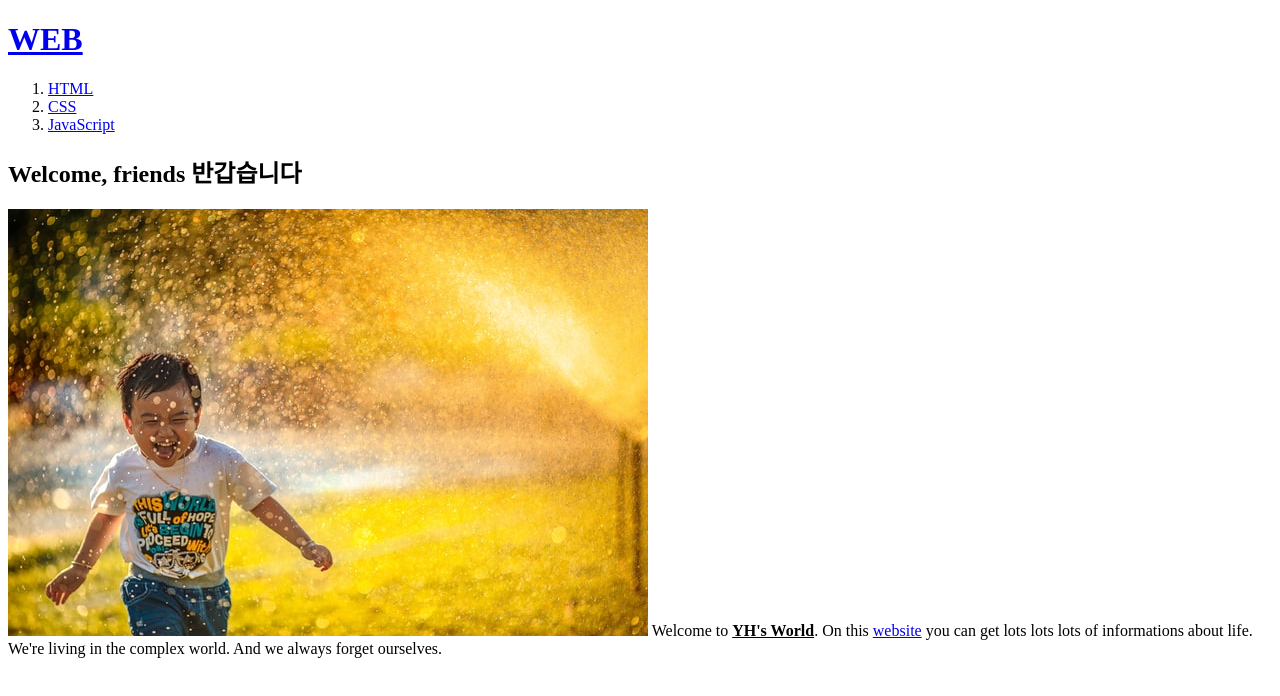
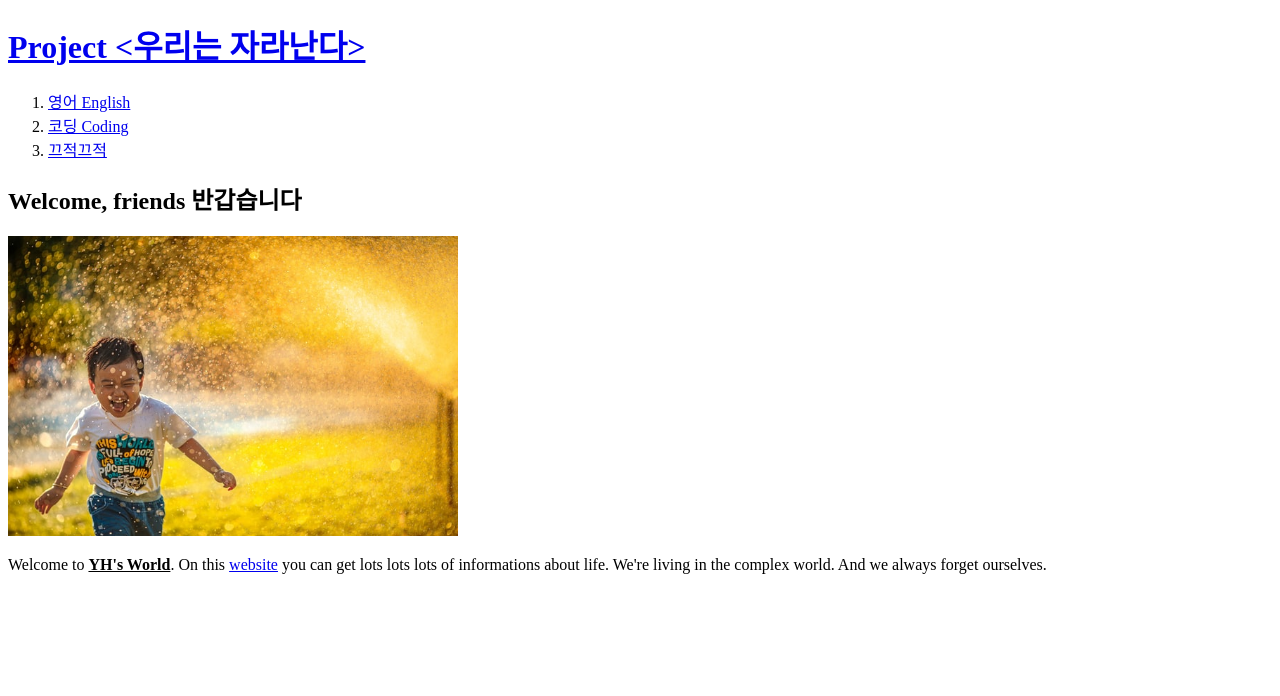
Before and after one commit to devyh/web1, a plain HTML site: page index.html in a window 1280 px wide. Drawn offline with Linux system fonts and the light colour scheme.

Commit message:
Add files via upload

```diff
--- a/index.html
+++ b/index.html
@@ -1,22 +1,22 @@
 <!doctype html>
 <html>
 <head>
-  <title> Welcome, my friends </title>
+  <title> 우리는 자라난다 </title>
   <meta charset="utf-8">
 </head>
 <body>
-  <h1><a href="index.html">WEB</a></h1>
+  <h1><a href="index.html">Project <우리는 자라난다></a></h1>
   <ol>
-    <li><a href="1.html">HTML</a></li>
-    <li><a href="2.html">CSS</a></li>
-    <li><a href="3.html">JavaScript</a></li>
+    <li><a href="1.html">영어 English</a></li>
+    <li><a href="2.html">코딩 Coding</a></li>
+    <li><a href="3.html">끄적끄적</a></li>
   </ol>
 
   <h2>Welcome, friends 반갑습니다</h2>
-  <img src="happiness.jpg">
-  Welcome to <strong><u>YH's World</u></strong>.
+  <img src="happiness.jpg" width="450px">
+  <p>Welcome to <strong><u>YH's World</u></strong>.
   On this <a href="https://www.naver.com" target="_blank" title="Search this!">website</a> you can get lots lots lots of informations about life.
   We're living in the complex world.
-  And we always forget ourselves.
+  And we always forget ourselves.</p>
 </body>
 </html>
```
Also changed, not shown: 1.html (+5 -6 lines), 2.html (+5 -6 lines), 3.html (+5 -6 lines).
